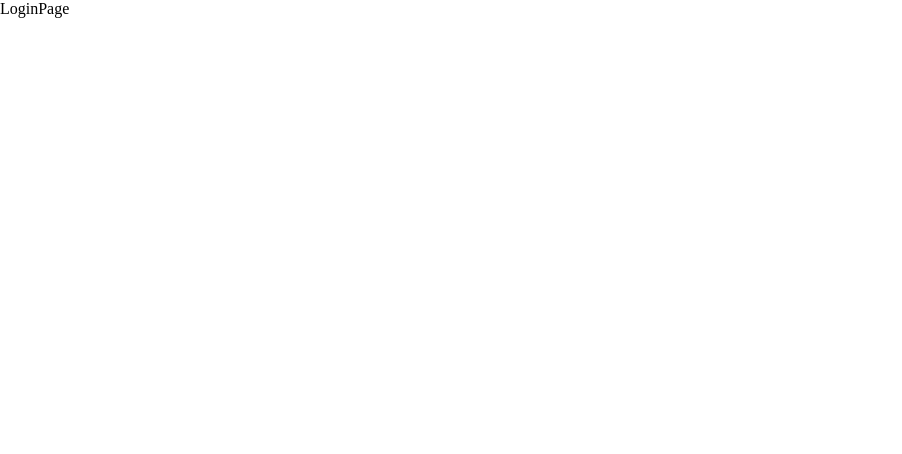
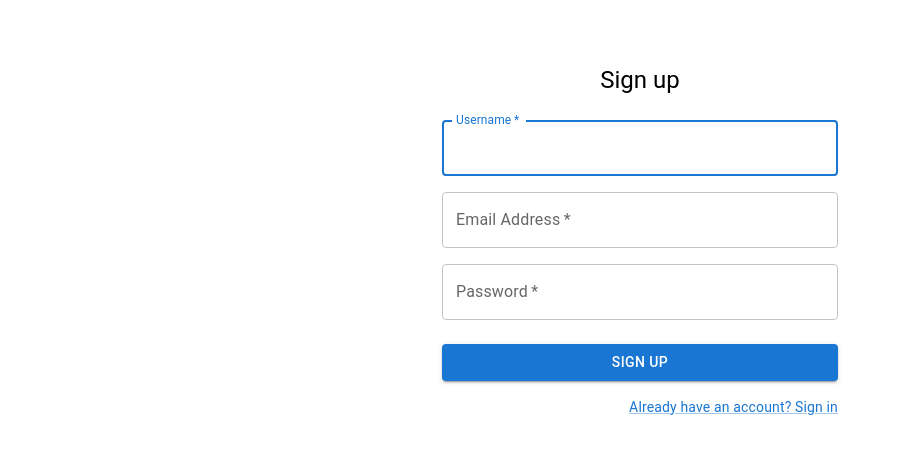
Before and after one commit to codestates-beb/BEB-08-8BB-Token, a React (Vite) app in the folder client/: page /auth/join in a window 1280 px wide. Shown: the top 454 px of the page, without its empty margins (0-902 px from the left). Built offline with nearby package versions, Linux system fonts and the light colour scheme.

Commit message:
feat: auth 페이지

```diff
--- a/client/src/pages/auth/JoinPage.tsx
+++ b/client/src/pages/auth/JoinPage.tsx
@@ -1,5 +1,90 @@
-import React from "react";
+import * as React from "react";
+import Button from "@mui/material/Button";
+import CssBaseline from "@mui/material/CssBaseline";
+import TextField from "@mui/material/TextField";
+import FormControlLabel from "@mui/material/FormControlLabel";
+import Checkbox from "@mui/material/Checkbox";
+import Link from "@mui/material/Link";
+import Grid from "@mui/material/Grid";
+import Box from "@mui/material/Box";
+import Typography from "@mui/material/Typography";
+import Container from "@mui/material/Container";
 
 export default function JoinPage() {
-  return <div>LoginPage</div>;
+  const handleSubmit = (event: React.FormEvent<HTMLFormElement>) => {
+    event.preventDefault();
+    const data = new FormData(event.currentTarget);
+    console.log({
+      email: data.get("email"),
+      password: data.get("password"),
+    });
+  };
+
+  return (
+    <Container component="main" maxWidth="xs">
+      <Box
+        sx={{
+          marginTop: 8,
+          display: "flex",
+          flexDirection: "column",
+          alignItems: "center",
+        }}
+      >
+        <Typography component="h1" variant="h5">
+          Sign up
+        </Typography>
+        <Box component="form" noValidate onSubmit={handleSubmit} sx={{ mt: 3 }}>
+          <Grid container spacing={2}>
+            <Grid item xs={12}>
+              <TextField
+                autoComplete="name"
+                name="name"
+                required
+                fullWidth
+                id="name"
+                label="Username"
+                autoFocus
+              />
+            </Grid>
+            <Grid item xs={12}>
+              <TextField
+                required
+                fullWidth
+                id="email"
+                label="Email Address"
+                name="email"
+                autoComplete="email"
+              />
+            </Grid>
+            <Grid item xs={12}>
+              <TextField
+                required
+                fullWidth
+                name="password"
+                label="Password"
+                type="password"
+                id="password"
+                autoComplete="new-password"
+              />
+            </Grid>
+          </Grid>
+          <Button
+            type="submit"
+            fullWidth
+            variant="contained"
+            sx={{ mt: 3, mb: 2 }}
+          >
+            Sign Up
+          </Button>
+          <Grid container justifyContent="flex-end">
+            <Grid item>
+              <Link href="/auth/login" variant="body2">
+                Already have an account? Sign in
+              </Link>
+            </Grid>
+          </Grid>
+        </Box>
+      </Box>
+    </Container>
+  );
 }
--- a/client/src/pages/auth/LoginPage.tsx
+++ b/client/src/pages/auth/LoginPage.tsx
@@ -1,5 +1,73 @@
 import React from "react";
+import TextField from "@mui/material/TextField";
+import Button from "@mui/material/Button";
+import Link from "@mui/material/Link";
+import Grid from "@mui/material/Grid";
+import Box from "@mui/material/Box";
+import Container from "@mui/material/Container";
+import Typography from "@mui/material/Typography";
 
 export default function LoginPage() {
-  return <div>LoginPage</div>;
+  return (
+    <Container component="main" maxWidth="xs">
+      <Box
+        sx={{
+          marginTop: 8,
+          display: "flex",
+          flexDirection: "column",
+          alignItems: "center",
+        }}
+      >
+        <Typography component="h1" variant="h5">
+          Sign in
+        </Typography>
+        <TextField
+          margin="normal"
+          required
+          fullWidth
+          id="email"
+          label="Email Address"
+          name="email"
+          autoComplete="email"
+          autoFocus
+        />
+        <TextField
+          margin="normal"
+          label="Email Address"
+          required
+          fullWidth
+          name="email"
+          autoComplete="email"
+          autoFocus
+        />
+        <TextField
+          margin="normal"
+          label="Password"
+          type="password"
+          required
+          fullWidth
+          name="password"
+          autoComplete="current-password"
+        />
+        <Button
+          type="submit"
+          fullWidth
+          variant="contained"
+          sx={{ mt: 3, mb: 2 }}
+        >
+          Sign In
+        </Button>
+        <Grid container>
+          <Grid item xs>
+            Not a 8BBTOken user?
+          </Grid>
+          <Grid item>
+            <Link href="/auth/join" rel="stylesheet">
+              Sign Up
+            </Link>
+          </Grid>
+        </Grid>
+      </Box>
+    </Container>
+  );
 }
```
Also changed, not shown: client/package.json (+6 -1 lines), 1 other file (tests, documents, lock files or other folders).
